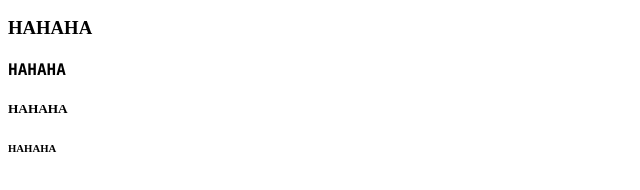
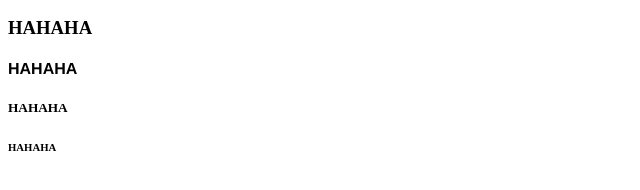
Before and after one commit to mukhreyes/mukhreyes.github.io, a plain HTML site: page index.html in a window 1280 px wide. Shown: the part 170-360 px from the top of the page, 0-640 px from the left. Drawn offline with Linux system fonts and the light colour scheme.

Commit message:
Update style.css

```diff
--- a/style.css
+++ b/style.css
@@ -4,5 +4,5 @@ h2 {
 }
 
 h4 {
-  font-family: consolas;
+  font-family: Helvetica;
 }
```
